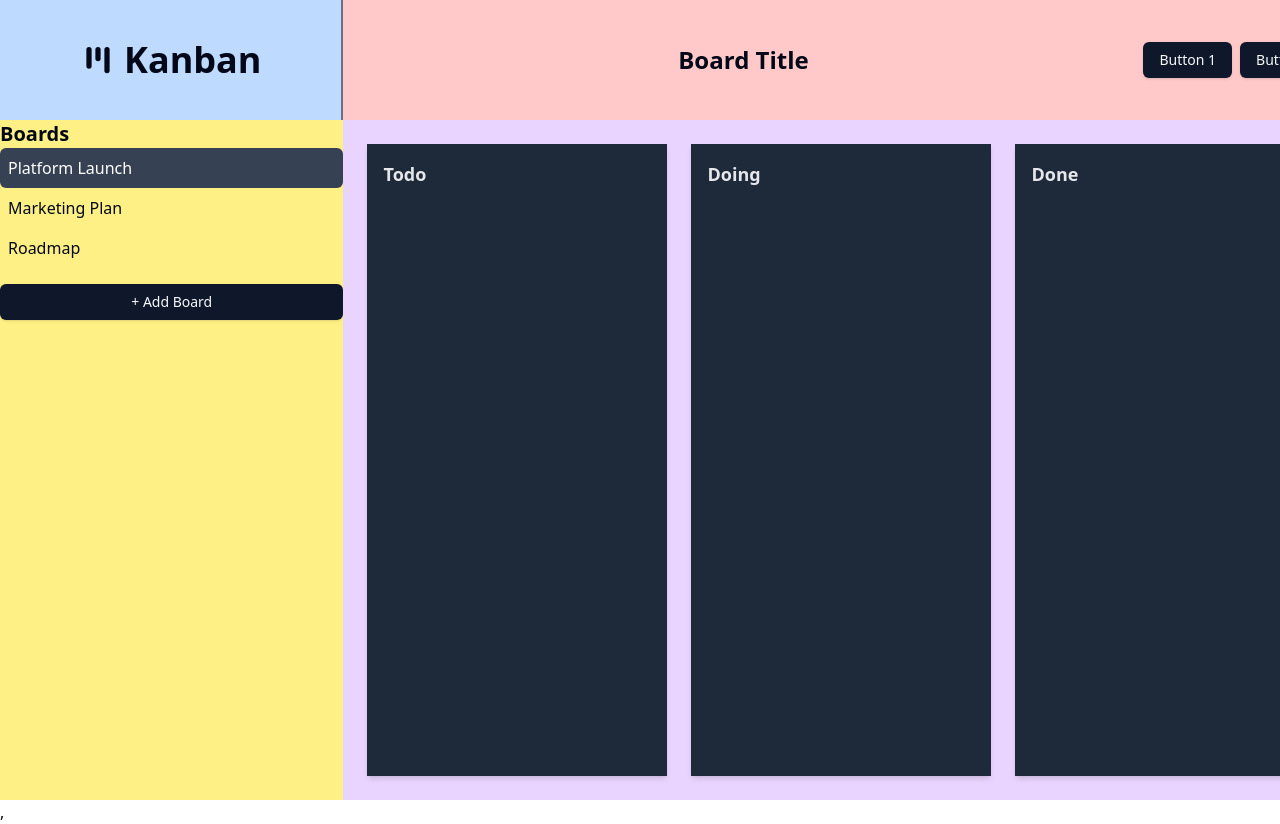
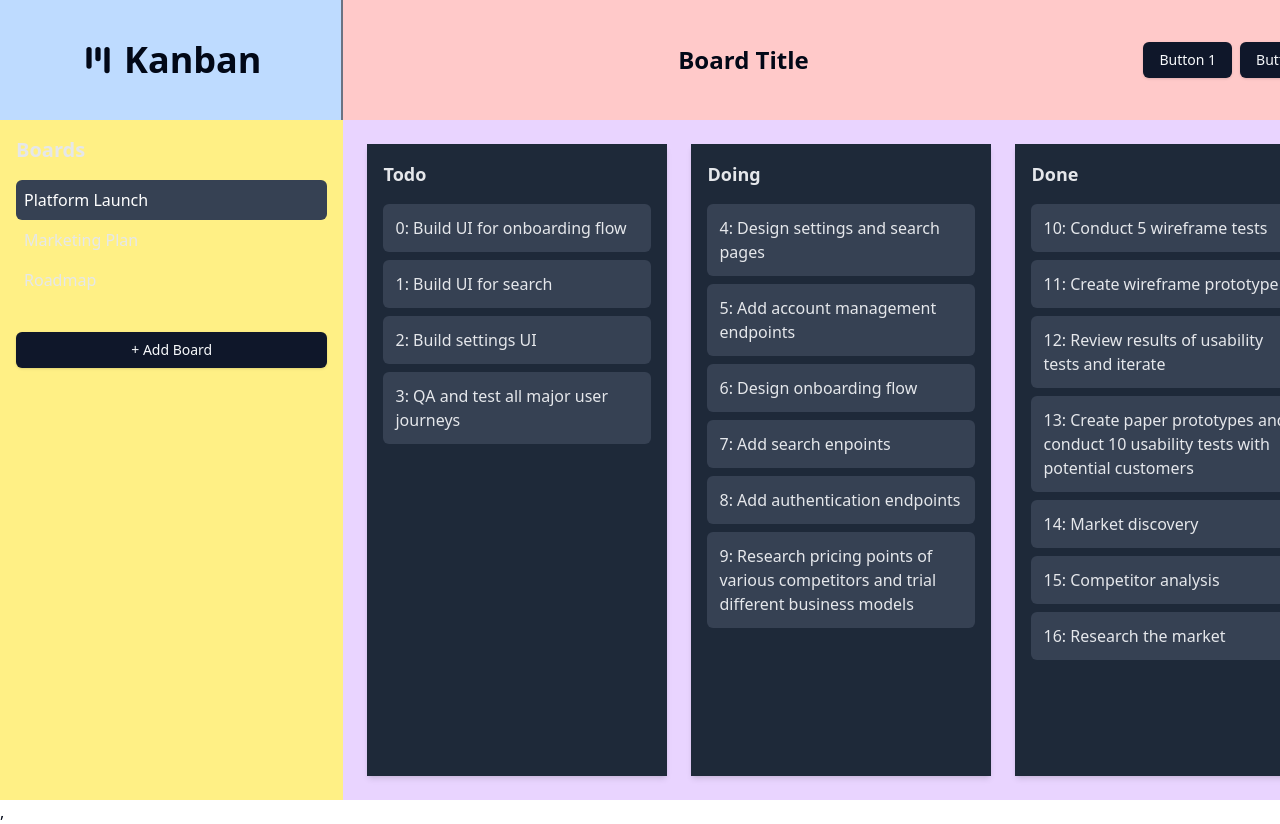
Before and after one commit to omeresas/kanban-app, a React (Vite) app: page / in a window 1280 px wide. Shown: the top 824 px of the page. Built offline with nearby package versions, Linux system fonts and the light colour scheme.

Commit message:
add UniqueIdentifier, show Tasks

```diff
--- a/src/App.tsx
+++ b/src/App.tsx
@@ -1,4 +1,6 @@
 import { useState } from "react";
+import { UniqueIdentifier } from "@dnd-kit/core";
+
 import Logo from "@/components/Logo/Logo";
 import Header from "@/components/Header/Header";
 import Sidebar from "@/components/Sidebar/Sidebar";
@@ -6,28 +8,25 @@ import Board from "@/components/Board/Board";
 import useKanbanStore from "@/store/store";
 
 function App() {
-  const [selectedBoardId, setSelectedBoardId] = useState<number>(0); // Initial board ID (default to first board)
-  const boards = useKanbanStore((state) => state.boards); // Fetch boards from the store
+  const [selectedBoardId, setSelectedBoardId] =
+    useState<UniqueIdentifier | null>(0);
+  const boards = useKanbanStore((state) => state.boards);
+  const selectedBoard = boards.find((board) => board.id === selectedBoardId);
   const boardNamesIds = boards.map((board) => ({
     id: board.id,
     name: board.name,
-  })); // Extract board names and IDs
-
-  // Find the selected board based on the selectedBoardId
-  const selectedBoard = boards.find((board) => board.id === selectedBoardId);
+  }));
 
   return (
     <div className="grid h-screen grid-cols-[auto_1fr] grid-rows-[auto_1fr]">
       <Logo className="col-start-1 row-start-1 bg-blue-200" />
       <Header className="col-start-2 row-start-1 bg-red-200" />
-      {/* Pass state to Sidebar */}
       <Sidebar
         className="col-start-1 row-start-2 bg-yellow-200"
         boardNamesIds={boardNamesIds}
         selectedBoardId={selectedBoardId}
         setSelectedBoardId={setSelectedBoardId}
       />
-      {/* Pass selected board to Board */}
       {selectedBoard ? (
         <Board
           className="col-start-2 row-start-2 bg-purple-200"
@@ -35,7 +34,7 @@ function App() {
         />
       ) : (
         <div className="col-start-2 row-start-2 flex items-center justify-center text-xl">
-          Select a board to view its contents.
+          No boards available. Please add a new board.
         </div>
       )}
     </div>
--- a/src/components/Board/Board.tsx
+++ b/src/components/Board/Board.tsx
@@ -19,14 +19,8 @@ const Board = ({ board, className, ...props }: BoardProps) => {
         )}
         {...props}
       >
-        {/* Render columns from the board */}
         {board.columns.map((column) => (
-          <BoardColumn
-            key={column.id}
-            id={column.id}
-            title={column.name}
-            tasks={column.tasks}
-          />
+          <BoardColumn key={column.id} column={column} />
         ))}
         <NewColumnButton />
       </div>
--- a/src/components/Board/BoardColumn.tsx
+++ b/src/components/Board/BoardColumn.tsx
@@ -2,17 +2,15 @@ import { ComponentPropsWithoutRef } from "react";
 import { cn } from "@/lib/utils";
 import { useDroppable } from "@dnd-kit/core";
 
-import TaskCard from "./TaskCard";
-import { type Task } from "@/store/types";
+import TaskCard from "./Task";
+import { type Column } from "@/store/types";
 
 type BoardColumnProps = ComponentPropsWithoutRef<"div"> & {
-  id: number;
-  name: string;
-  tasks: Task[];
+  column: Column;
 };
 
-const BoardColumn = ({ title, tasks, id }: BoardColumnProps) => {
-  const { isOver, setNodeRef } = useDroppable({ id }); // Unique ID for the droppable
+const BoardColumn = ({ column, className, ...props }: BoardColumnProps) => {
+  const { isOver, setNodeRef } = useDroppable({ id: `column-${column.id}` });
   console.log("isOver", isOver);
 
   return (
@@ -20,15 +18,17 @@ const BoardColumn = ({ title, tasks, id }: BoardColumnProps) => {
       ref={setNodeRef}
       className={cn(
         "flex flex-col bg-gray-800 p-4 shadow-md transition",
-        isOver && "bg-gray-700", // Change background when draggable is over
+        isOver && "bg-gray-700",
+        className,
       )}
+      {...props}
     >
-      <h2 className="mb-4 text-lg font-bold text-gray-200">{title}</h2>
-      {/* <div className="flex flex-col gap-2">
-        {tasks.map((task) => (
-          <TaskCard key={task.id} text={task.text} id={task.id} />
+      <h2 className="mb-4 text-lg font-bold text-gray-200">{column.name}</h2>
+      <div className="flex flex-col gap-2">
+        {column.tasks.map((task) => (
+          <TaskCard key={task.id} task={task} />
         ))}
-      </div> */}
+      </div>
     </div>
   );
 };
--- a/src/components/Board/TaskCard.tsx
+++ b/src/components/Board/Task.tsx
@@ -1,21 +1,22 @@
+import { ComponentPropsWithoutRef } from "react";
+import { cn } from "@/lib/utils";
 import { useDraggable } from "@dnd-kit/core";
 import { CSS } from "@dnd-kit/utilities";
-import { ComponentPropsWithoutRef } from "react";
-import { cn } from "@/lib/utils";
+
+import { type Task } from "@/store/types";
 
 type TaskProps = ComponentPropsWithoutRef<"div"> & {
-  id: string; // Unique string ID for the task
-  text: string; // Task content
+  task: Task;
 };
 
-const Task = ({ id, text, className, ...props }: TaskProps) => {
+const Task = ({ task, className, ...props }: TaskProps) => {
   const { attributes, listeners, setNodeRef, transform, isDragging } =
     useDraggable({
-      id: `task-${id}`,
+      id: `task-${task.id}`,
     });
 
-  // console.log("isDragging", isDragging);
-  // console.log("transform", transform);
+  console.log("isDragging", isDragging);
+  console.log("transform", transform);
 
   const style = {
     transform: transform ? CSS.Translate.toString(transform) : undefined,
@@ -33,7 +34,7 @@ const Task = ({ id, text, className, ...props }: TaskProps) => {
       )}
       {...props}
     >
-      {id}: {text}
+      {task.id}: {task.title}
     </div>
   );
 };
--- a/src/components/Sidebar/Sidebar.tsx
+++ b/src/components/Sidebar/Sidebar.tsx
@@ -1,19 +1,26 @@
-import React from "react";
+import { UniqueIdentifier } from "@dnd-kit/core";
+import { ComponentPropsWithRef, forwardRef } from "react";
 import { cn } from "@/lib/utils";
 import { Button } from "@/components/ui/button";
 
-type SidebarProps = React.ComponentPropsWithRef<"aside"> & {
-  boardNamesIds: { id: number; name: string }[]; // Array of board names and IDs
-  selectedBoardId: number;
-  setSelectedBoardId: (id: number) => void; // Setter function for selected board ID
+type SidebarProps = ComponentPropsWithRef<"aside"> & {
+  boardNamesIds: { id: UniqueIdentifier; name: string }[];
+  selectedBoardId: UniqueIdentifier | null;
+  setSelectedBoardId: (id: UniqueIdentifier) => void;
 };
 
-const Sidebar = React.forwardRef<HTMLElement, SidebarProps>(
-  ({ boardNamesIds, selectedBoardId, setSelectedBoardId, ...props }, ref) => {
+const Sidebar = forwardRef<HTMLElement, SidebarProps>(
+  (
+    { boardNamesIds, selectedBoardId, setSelectedBoardId, className, ...props },
+    ref,
+  ) => {
     return (
       <aside
         ref={ref}
-        className="flex flex-col items-start gap-4 bg-gray-800 p-4 text-gray-200"
+        className={cn(
+          "flex flex-col items-start gap-4 bg-gray-800 p-4 text-gray-200",
+          className,
+        )}
         {...props}
       >
         <h1 className="text-xl font-bold">Boards</h1>
@@ -21,7 +28,7 @@ const Sidebar = React.forwardRef<HTMLElement, SidebarProps>(
           {boardNamesIds.map((board) => (
             <li key={board.id} className="w-full">
               <button
-                onClick={() => setSelectedBoardId(board.id)} // Pass ID to update state
+                onClick={() => setSelectedBoardId(board.id)}
                 className={cn(
                   "w-full rounded-md p-2 text-left transition hover:bg-gray-700",
                   board.id === selectedBoardId && "bg-gray-700 text-white",
```
Also changed, not shown: src/store/types.ts (+5 -3 lines).
